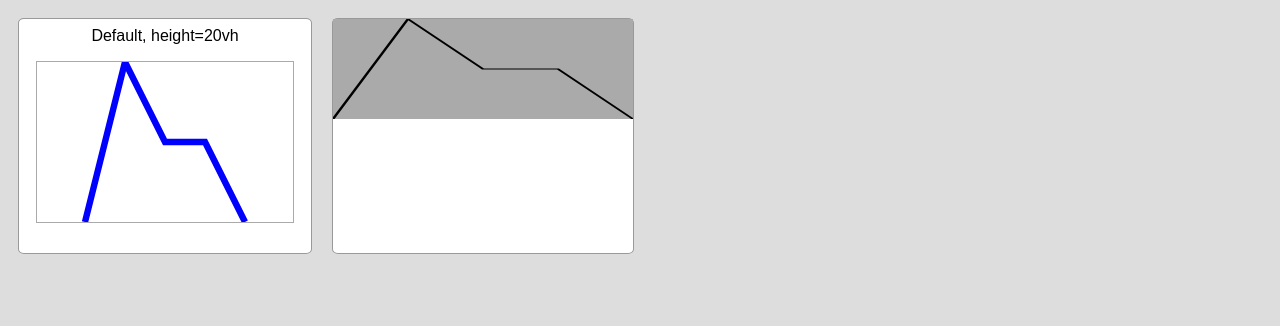
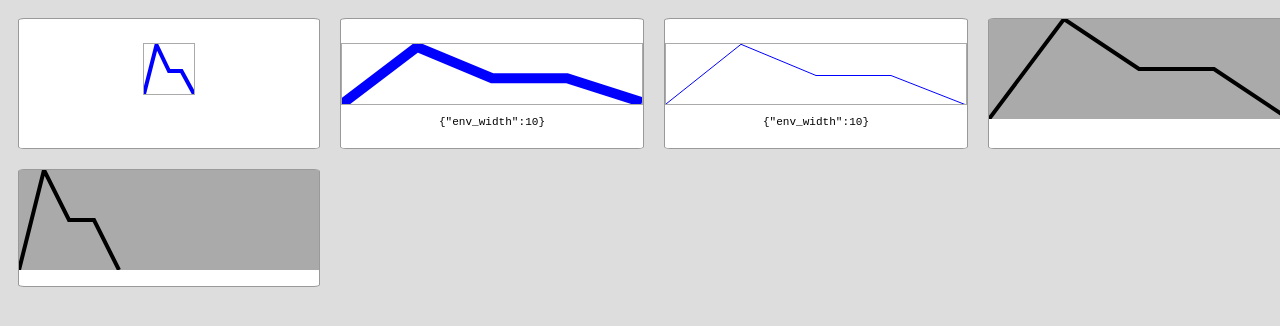
Before and after one commit to francoisgeorgy/synth-ui-controls, a plain HTML site: page examples/envelope.html in a window 1280 px wide. Drawn offline with Linux system fonts and the light colour scheme.

Commit message:
envelope demos

```diff
--- a/examples/envelope.html
+++ b/examples/envelope.html
@@ -43,9 +43,16 @@
             font-family: monospace;
         }
 
-        .envelope {
-            height: 20vh;   /* 20% of viewport height */
-            width: 20vw;
+        #envelope1 {
+            height: 50px;
+            width: 50px;
+            background-color: #ffffff;
+            border: 1px solid #aaa;
+        }
+
+        #envelope2 {
+            height: 60px;
+            width: 300px;
             background-color: #ffffff;
             border: 1px solid #aaa;
         }
@@ -57,10 +64,8 @@
     <div id="main">
         <div>
             <div>
-                Default, height=20vh
             </div>
             <svg class="envelope" id="envelope1" data-label="default"></svg>
-            <!--<div class="envelope-menu" id="envelope1-menu"></div>-->
             <div>
                 <div class="config">
                     <script>document.write(document.getElementById("envelope1").dataset.config || '')</script>
@@ -68,10 +73,37 @@
             </div>
         </div>
         <div>
+            <div>
+            </div>
+            <svg class="envelope" id="envelope2" data-label="default" data-config='{"env_width":10}'></svg>
+            <!--<div class="envelope-menu" id="envelope1-menu"></div>-->
+            <div>
+                <div class="config">
+                    <script>document.write(document.getElementById("envelope2").dataset.config || '')</script>
+                </div>
+            </div>
+        </div>
+        <div>
+            <div>
+            </div>
+            <svg class="envelope" id="envelope2" data-label="default" data-config='{"env_width":1}'></svg>
+            <!--<div class="envelope-menu" id="envelope1-menu"></div>-->
+            <div>
+                <div class="config">
+                    <script>document.write(document.getElementById("envelope2").dataset.config || '')</script>
+                </div>
+            </div>
+        </div>
+        <div>
             <svg xmlns="http://www.w3.org/2000/svg" viewBox="0 0 100 100" height="100px" width="300px" preserveAspectRatio="none" style="background-color: #aaaaaa">
                 <!--<path fill="transparent" stroke="#000" stroke-width="1" d="M0,100L25,0L50,75L75,75L100,100"/>-->
-                <path fill="transparent" stroke="#000" stroke-width="1" d="M0,100L25,0L50,50L75,50L100,100"/>
+                <path fill="transparent" vector-effect="non-scaling-stroke" stroke="#000" stroke-width="4" d="M0,100L25,0L50,50L75,50L100,100"/>
 
+            </svg>
+        </div>
+        <div>
+            <svg xmlns="http://www.w3.org/2000/svg" viewBox="0 0 100 100" height="100px" width="300px" preserveAspectRatio="xMinYMin" style="background-color: #aaaaaa">
+                <path fill="transparent" stroke="#000" stroke-width="4" d="M0,100L25,0L50,50L75,50L100,100"/>
             </svg>
         </div>
     </div>
--- a/src/envelope.js
+++ b/src/envelope.js
@@ -14,10 +14,6 @@ var envelope = (function(elem, conf) {
     // If another label is set in data-config then this later definition will override data-label.
     let default_label = element.dataset.label !== undefined ? element.dataset.label : '';
 
-    // For the user convenience, the label can be set with the "data-label" attribute.
-    // If another label is set in data-config then this later definition will override data-label.
-    let default_value = element.dataset.value !== undefined ? element.dataset.value : 0;
-
     let defaults = {
         // user configurable
         // no camelCase because we want to be able to have the same name in data- attributes.
@@ -27,93 +23,34 @@ var envelope = (function(elem, conf) {
         with_label: true,
         width_A: 0.25,
         width_D: 0.25,
-        width_R: 0.25
+        width_R: 0.25,
+        env: {          // default envelope
+            attack: 1,
+            decay: 1,
+            sustain: 0.5,
+            release: 1
+        }
     };
 
     let data_config = JSON.parse(element.dataset.config || '{}');
     let config = Object.assign({}, defaults, conf, data_config);
 
-    // NOTE: viewBox must be 100x120: 100x100 for the arc and 100x20 below for the label.
+    var env = config.env;
 
-    // internals
-    var points = {
-        a: 0,
-        d: 0,
-        s: 0,
-        r: 0
-    };
-
-    var env = {     // current enveloppe
-        attack: 1,
-        decay: 1,
-        sustain: 0.5,
-        release: 1
-    };
-
-    init();
+    // init();
     draw();
 
-    function init() {
-        console.log('INIT');
-    }
+    // function init() {
+    //     console.log('INIT');
+    //     setEnvelope(config.env);
+    // }
 
     function setEnvelope(e) {
         env = e;
     }
 
     /**
-     * Draw a read-only (illustrative) ADSR envelope.
-     * @param env
-     * @param container_id
-     */
-/*
-    function drawADSR(env, container_id) {
-
-        // console.log('drawADSR', env, container_id);
-
-        let canvas = document.getElementById(container_id);
-        let ctx = canvas.getContext("2d");
-
-        const width = canvas.width;
-        const height = canvas.height;
-
-        const width_A = 0.25;
-        const width_D = 0.25;
-        const width_R = 0.25;
-
-        // start position
-        let x = 0;
-        ctx.clearRect(0, 0, canvas.width, canvas.height);
-        ctx.beginPath();
-        ctx.moveTo(0, height); // start at lower left corner
-
-        // Attack
-        x += env.attack * width_A * width;
-        ctx.lineTo(x, 0);
-
-        // Decay
-        x += env.decay * width_D * width;
-        ctx.lineTo(x, height - env.sustain * height);
-
-        // Sustain
-        x = width - (env.release * width_R * width);
-        ctx.lineTo(x, height - env.sustain * height);
-
-        // Release
-        ctx.lineTo(width, height);
-
-        // stroke
-        ctx.lineWidth = 2;
-        // ctx.strokeStyle = "#ffec03";
-        ctx.strokeStyle = THEME[settings.theme].positiveColor;
-        ctx.stroke();
-        ctx.closePath();
-    }
-*/
-
-
-    /**
-     * viewBox is (0 0 1 1)
+     * viewBox is (0 0 100 100)
      *
      * env is {attack:0..1, decay:0..1, sustain:0..1, release: 0..1}
      */
@@ -128,23 +65,23 @@ var envelope = (function(elem, conf) {
 
         // Attack
         x += e.attack * config.width_A;
-        y = 100.0;
+        y = 100.0 - (config.env_width / 2);
         p += `L${x * 100.0},${100.0 - y}`;
 
         // Decay
         x += e.decay * config.width_D;
-        y = e.sustain * 100.0;
-        p += `L${x * 100.0},${100.0 - y}`;
+        y = e.sustain * 100.0 - (config.env_width / 2);
+        p += `L${x * 100.0},${100.0 - y + 2}`;
 
         // Sustain
         x = 1.0 - (e.release * config.width_R);
-        y = e.sustain * 100.0;
-        p += `L${x * 100.0},${100.0 - y}`;
+        y = e.sustain * 100.0 - (config.env_width / 2);
+        p += `L${x * 100.0},${100.0 - y + 2}`;
 
         // Release
         x = 1.0;
-        y = 0.0;
-        p += `L${x * 100.0},${100.0 - y}`;
+        y = 0.0 + (config.env_width / 2);
+        p += `L${x * 100.0},${100.0 - y + 2}`;
 
         console.log(p);
 
@@ -162,67 +99,22 @@ var envelope = (function(elem, conf) {
 
         element.setAttributeNS("http://www.w3.org/2000/xmlns/", "xmlns:xlink", "http://www.w3.org/1999/xlink");
         element.setAttributeNS(null, "viewBox", "0 0 100 100");
-        // element.setAttribute("class", "envelope");
+        element.setAttributeNS(null, "preserveAspectRatio", "none");
+        element.setAttribute("class", "envelope");
 
-        let back = document.createElementNS(NS, "path");
-        back.setAttributeNS(null, "d", getPath(env));
-        back.setAttribute("stroke", config.env_color);
-        // back.setAttribute("stroke", "#000");
-        back.setAttribute("stroke-width", "" + config.env_width);
-        back.setAttribute("fill", "transparent");
-        // back.setAttribute("class", "back");
-        element.appendChild(back);
-
-        // let valueText = document.createElementNS(NS, "text");
-        // valueText.setAttributeNS(null, "x", "50");
-        // valueText.setAttributeNS(null, "y", "55");
-        // valueText.setAttribute("text-anchor", "middle");
-        // valueText.setAttribute("cursor", "default");
-        // valueText.setAttribute("class", "value");
-        // valueText.textContent = getValue().toFixed(2);
-        // element.appendChild(valueText);
-        //
-        // let path = document.createElementNS(NS, "path");
-        // path.setAttributeNS(null, "d", getPath(getPolarAngle()));
-        // path.setAttribute("stroke", config.arc_color);
-        // path.setAttribute("stroke-width", "" + config.arc_width * config.radius / 100);
-        // path.setAttribute("fill", "transparent");
-        // path.setAttribute("class", "arc");
-        // element.appendChild(path);
-        //
-        // if (config.cursor_dot_size > 0) {
-        //     let d = getDotCursor(getPolarAngle());
-        //     let dot = document.createElementNS(NS, "circle");
-        //     dot.setAttributeNS(null, "cx", d.cx);
-        //     dot.setAttributeNS(null, "cy", d.cy);
-        //     dot.setAttributeNS(null, "r", d.r);
-        //     // path.setAttribute("class", "arc");
-        //     element.appendChild(dot);
-        // }
-        //
-        // if (config.with_label) {
-        //     let labelText = document.createElementNS(NS, "text");
-        //     labelText.setAttributeNS(null, "x", "50");
-        //     labelText.setAttributeNS(null, "y", "110");
-        //     labelText.setAttribute("text-anchor", "middle");
-        //     valueText.setAttribute("cursor", "default");
-        //     labelText.setAttribute("class", "label");
-        //     labelText.textContent = config.label;
-        //     element.appendChild(labelText);
-        // }
+        let path = document.createElementNS(NS, "path");
+        path.setAttributeNS(null, "d", getPath(env));
+        path.setAttribute("vector-effect", "non-scaling-stroke");
+        path.setAttribute("stroke", config.env_color);
+        path.setAttribute("stroke-width", "" + config.env_width);
+        path.setAttribute("fill", "transparent");
+        path.setAttribute("class", "envelope-path");
+        element.appendChild(path);
 
     }  // draw()
 
     function redraw() {
-
-        // element.childNodes[1].textContent = getValue(); //.toFixed(2);
         element.childNodes[0].setAttributeNS(null, "d", getPath(getPolarAngle()));
-
-        // if (config.cursor_dot_size > 0) {
-        //     let d = getDotCursor(getPolarAngle());
-        //     element.childNodes[3].setAttributeNS(null, "cx", d.cx);
-        //     element.childNodes[3].setAttributeNS(null, "cy", d.cy);
-        // }
     }
 
     /**
```
